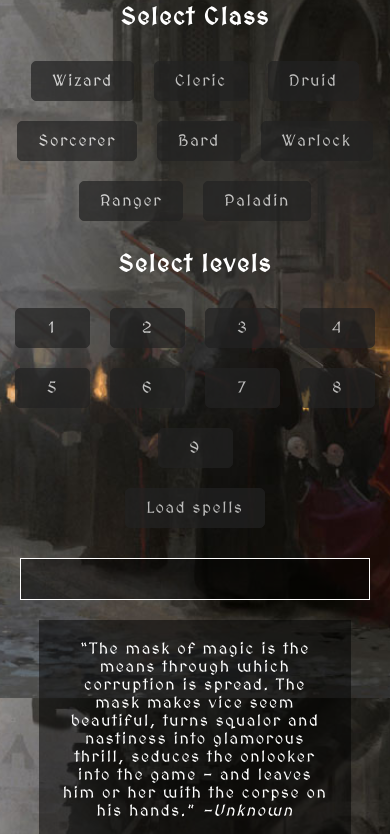
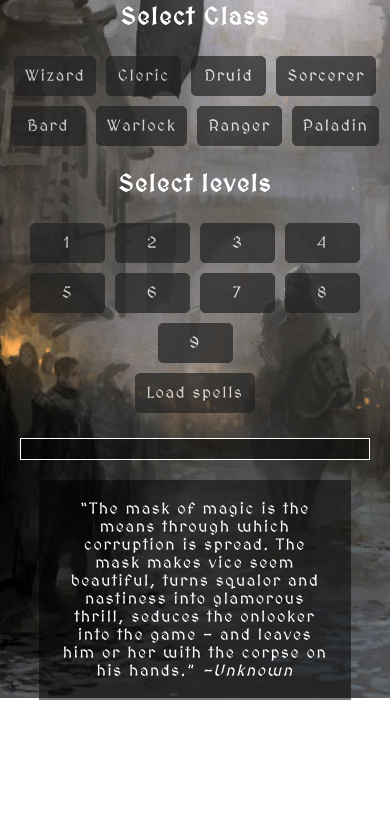
Before and after one commit to alterot/spellbook-ts, a website: page index.html in a window 390 px wide. Shown: the part 146-980 px from the top of the page. After the commit the page ends 912 px from the top, so only its background shows below. Drawn offline with Linux system fonts and the light colour scheme.

Commit message:
update styling for mobile (IoS)

```diff
--- a/src/style.css
+++ b/src/style.css
@@ -14,11 +14,20 @@ body {
   position: relative;
   text-align: center;
   min-height: 100vh;
+  color: #fff;
+}
+
+body::before {
+  content: "";
+  position: fixed;
+  top: 0;
+  right: 0;
+  bottom: 0;
+  left: 0;
   background-image: url('./bg2.jpg');
   background-repeat: no-repeat;
   background-size: cover;
-  background-attachment: fixed;
-  color: #fff;
+  z-index: -1;
 }
 
 p {
@@ -133,3 +142,19 @@ footer {
   width: 100%;
   padding: 10px;
 }
+
+@media (max-width: 600px) {
+
+  .button, .close-button {
+    margin: 5px;
+    padding: 10px 10px;
+    border-radius: 5px;
+    font-size: 1rem;
+    cursor: pointer;
+    transition: opacity 0.2s ease;
+    opacity: 0.7;
+  }
+  .spell-list {
+    padding: 10px;
+  }
+}
```
